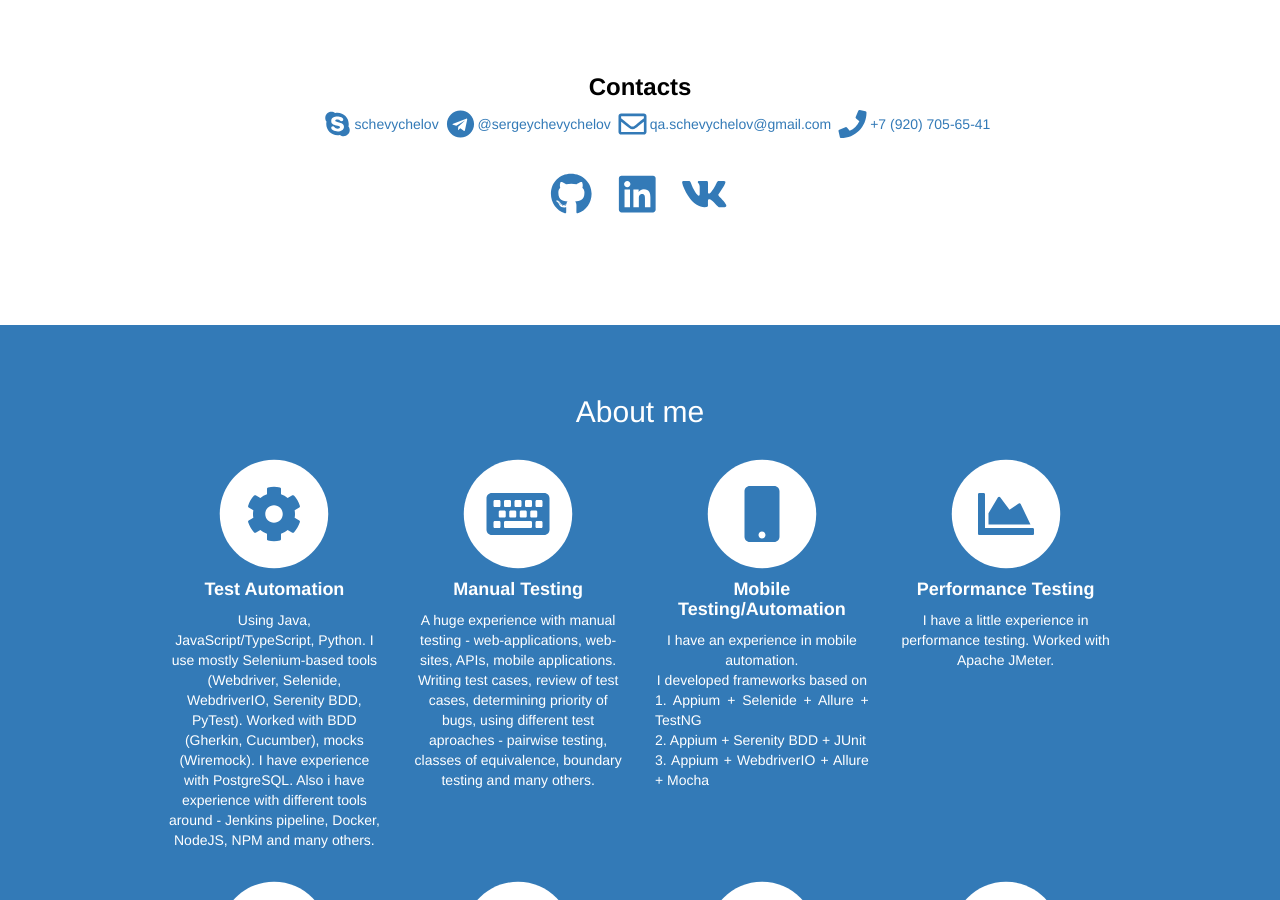
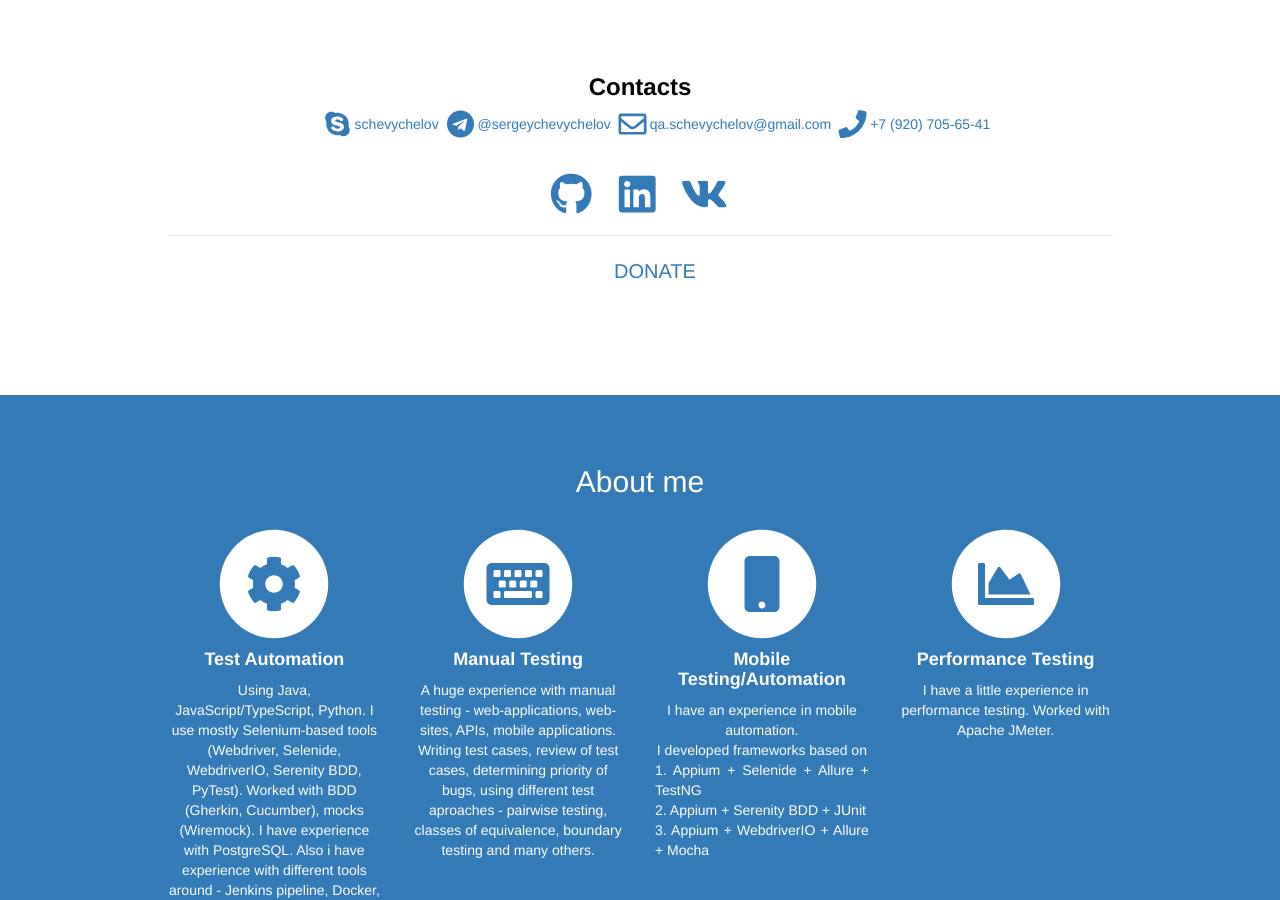
Before and after one commit to qaschevychelov/qaschevychelov.github.io, a Jekyll site: the page built from index.markdown, in a window 1280 px wide and 900 px high, scrolled down 464 px. Built offline with Jekyll 4.4.1, drawn with Linux system fonts in a browser that asks for light colours.

Commit message:
donate added

```diff
--- a/_layouts/default.html
+++ b/_layouts/default.html
@@ -38,6 +38,12 @@
                         </li>
                         <li>
                             <a href="https://vk.com/schevychelov"><i class="fab fa-vk fa-fw fa-3x"></i></a>
+                        </li>
+                    </ul>
+                    <hr>
+                    <ul class="list-unstyled">
+                        <li>
+                            <a style="font-size: 2rem;" href="https://yoomoney.ru/to/410015143885924/0" id="conts"><i></i> DONATE</a>
                         </li>
                     </ul>
                 </div>
```
